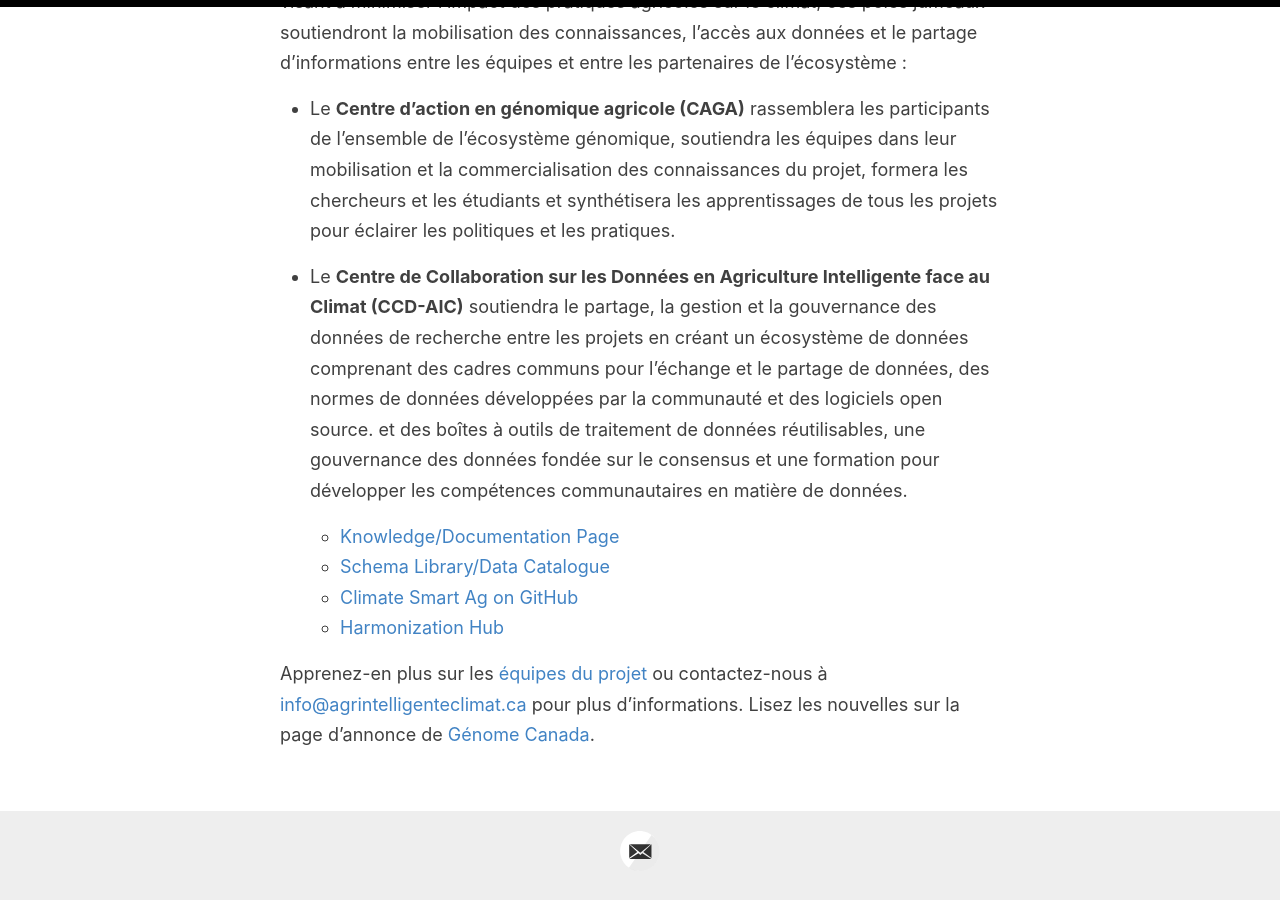
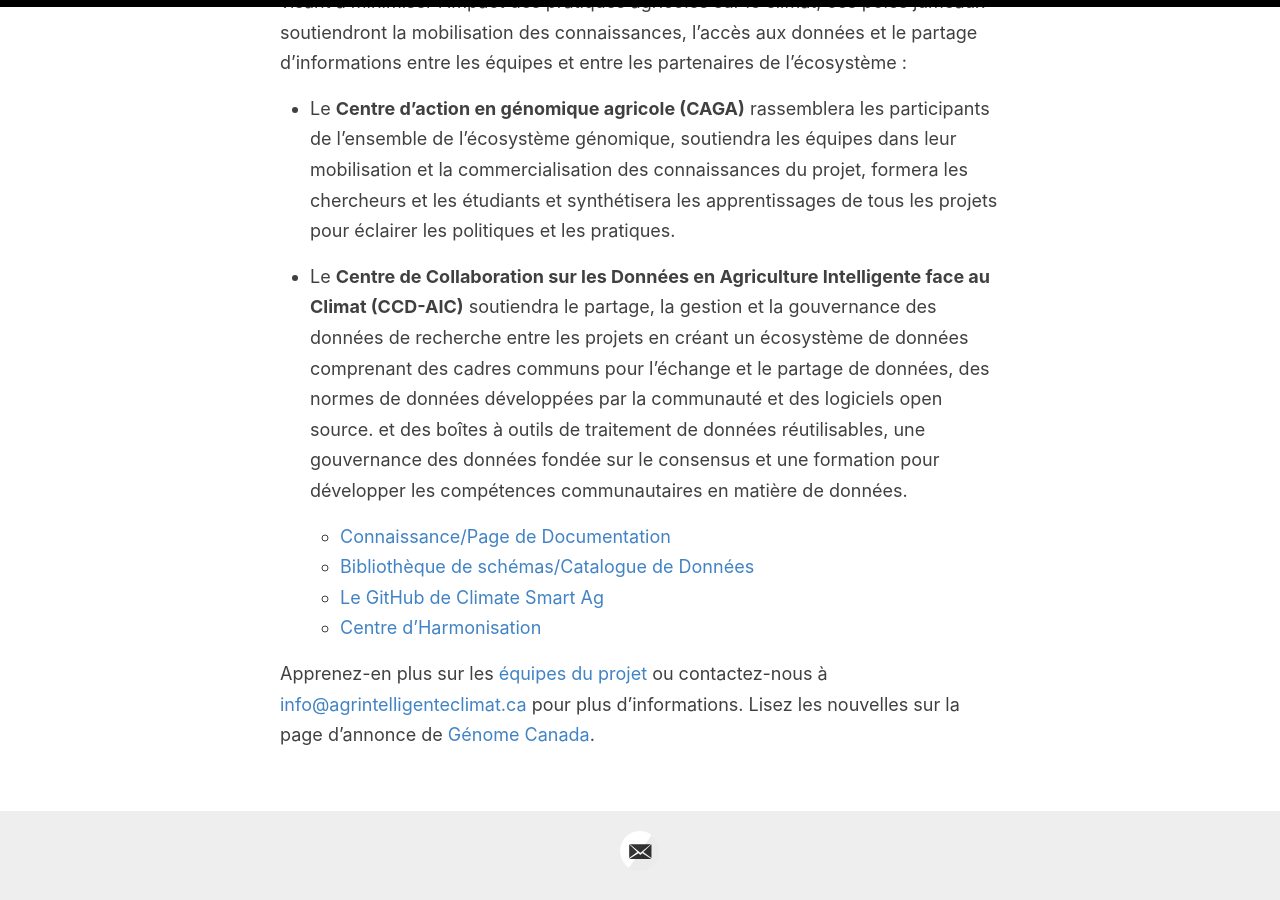
Before and after one commit to ClimateSmartAg/ClimateSmartAg-website-fr, a Jekyll site: the page built from index.md, in a window 1280 px wide and 900 px high, scrolled down 747 px. Built offline with Jekyll 4.4.1, drawn with Linux system fonts in a browser that asks for light colours; our own code applies the rules of GitHub Pages for plain Markdown files.

Commit message:
Update index.md

```diff
--- a/index.md
+++ b/index.md
@@ -11,9 +11,9 @@ Deux nouveaux centres de collaboration soutiennent désormais ce travail partout
 - Le **Centre d'action en génomique agricole (CAGA)** rassemblera les participants de l'ensemble de l'écosystème génomique, soutiendra les équipes dans leur mobilisation et la commercialisation des connaissances du projet, formera les chercheurs et les étudiants et synthétisera les apprentissages de tous les projets pour éclairer les politiques et les pratiques.
 
 - Le **Centre de Collaboration sur les Données en Agriculture Intelligente face au Climat (CCD-AIC)** soutiendra le partage, la gestion et la gouvernance des données de recherche entre les projets en créant un écosystème de données comprenant des cadres communs pour l'échange et le partage de données, des normes de données développées par la communauté et des logiciels open source. et des boîtes à outils de traitement de données réutilisables, une gouvernance des données fondée sur le consensus et une formation pour développer les compétences communautaires en matière de données.
-  - [Knowledge/Documentation Page](https://climatesmartagcollab.github.io/Documentation-en/)
-  - [Schema Library/Data Catalogue](https://climatesmartagcollab.github.io/HUB-Harmonization/)
-  - [Climate Smart Ag on GitHub](https://github.com/ClimateSmartAgCollab)
-  - [Harmonization Hub](https://github.com/ClimateSmartAgCollab/HUB-Harmonization)
+  - [Connaissance/Page de Documentation](https://climatesmartagcollab.github.io/Documentation-fr/)
+  - [Bibliothèque de schémas/Catalogue de Données](https://climatesmartagcollab.github.io/HUB-Harmonization/)
+  - [Le GitHub de Climate Smart Ag](https://github.com/ClimateSmartAgCollab)
+  - [Centre d'Harmonisation](https://github.com/ClimateSmartAgCollab/HUB-Harmonization)
 
 Apprenez-en plus sur les [équipes du projet](https://climatesmartag.github.io/ClimateSmartAg-website-fr/team/) ou contactez-nous à <info@agrintelligenteclimat.ca> pour plus d'informations. Lisez les nouvelles sur la page d'annonce de [Génome Canada](https://genomecanada.ca/fr/nouvelles-et-evenements/nouvelles/).
```
